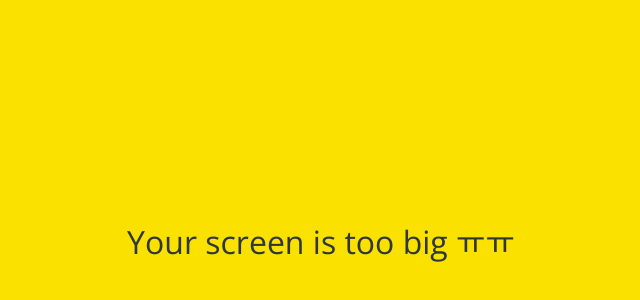
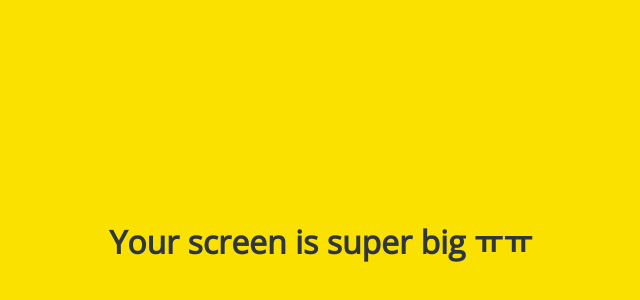
Before and after one commit to sangvpnkim/kokoa-clone-02021, a plain HTML site: page friends.html in a window 1280 px wide. Shown: the part 158-458 px from the top of the page, without its empty margins (319-959 px from the left). Drawn offline with nearby package versions, Linux system fonts and the light colour scheme.

Commit message:
too > super

```diff
--- a/css/components/no-mobile.css
+++ b/css/components/no-mobile.css
@@ -9,7 +9,7 @@
   justify-content: center;
   align-items: center;
   font-size: 32px;
-  font-weight: 500;
+  font-weight: 600;
 }
 
 @media screen and (max-width: 645px) {
--- a/friends.html
+++ b/friends.html
@@ -101,7 +101,7 @@
     </nav>
 
     <div id="splash-screen"><i class="fas fa-comment"></i></div>
-    <div id="no-mobile"><span>Your screen is too big ㅠㅠ</span></div>
+    <div id="no-mobile"><span>Your screen is super big ㅠㅠ</span></div>
 
     <script
       src="https://kit.fontawesome.com/6478f529f2.js"
```
